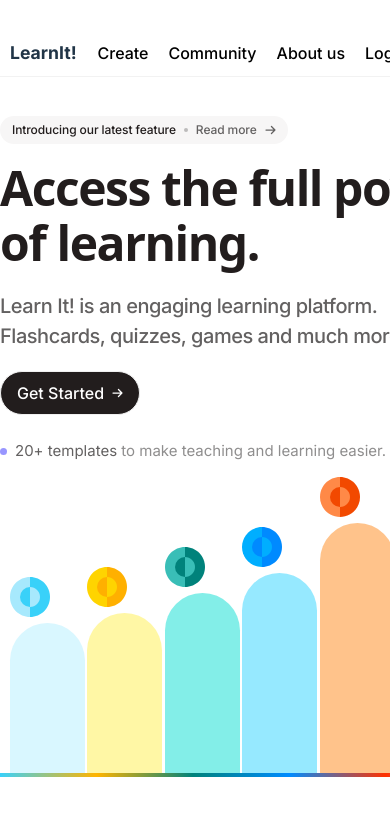
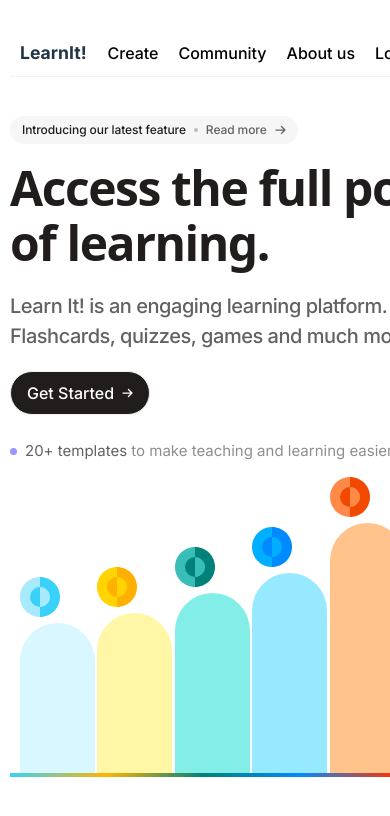
Before and after one commit to tanyagrr/first-project, a React (Vite) app: page / in a window 390 px wide. Shown: the top 816 px of the page. Built offline with nearby package versions, Linux system fonts and the light colour scheme.

Commit message:
fix media query

```diff
--- a/src/App.css
+++ b/src/App.css
@@ -263,6 +263,8 @@ and (max-width: 480px)  {
       max-width: 470px;
       margin-left: auto;
       margin-right: auto;
+      padding-left: 10px;
+      padding-right: 10px;
     }
     .cone {
       width: 75px;
```
